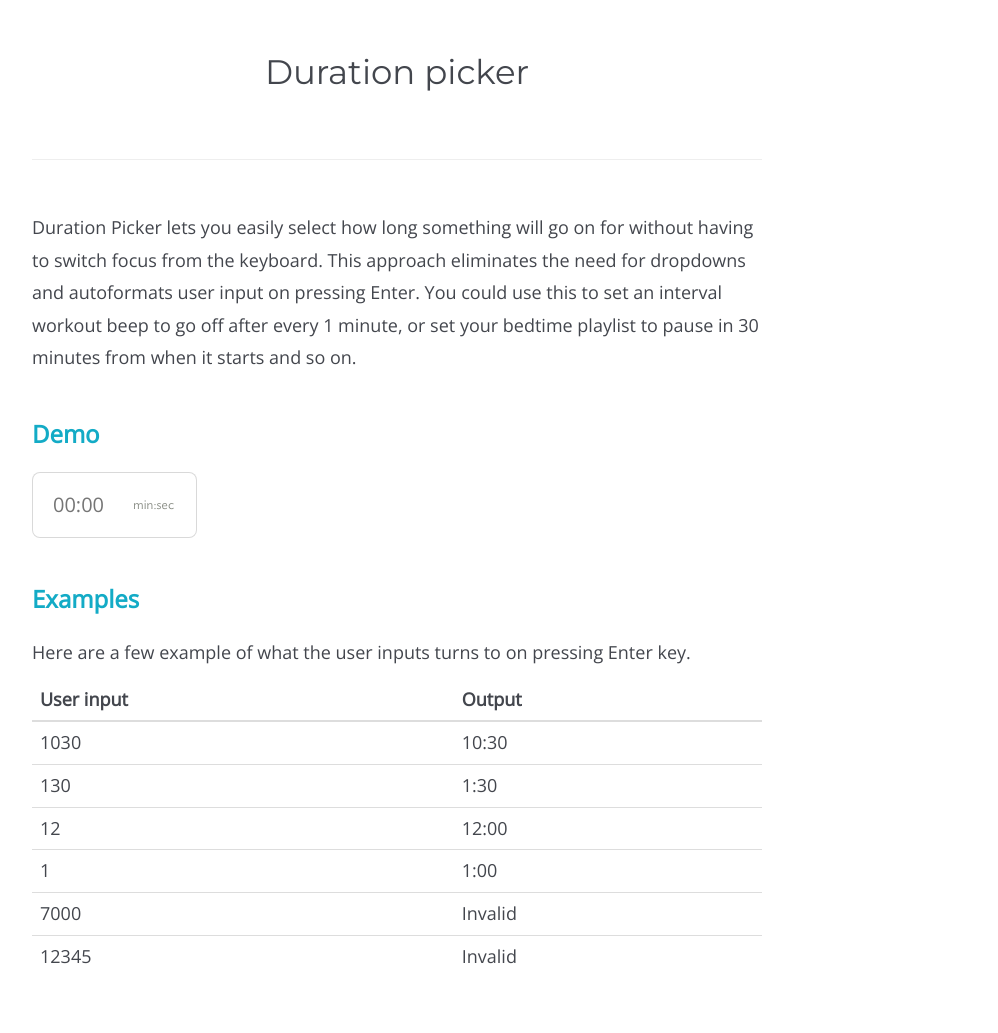
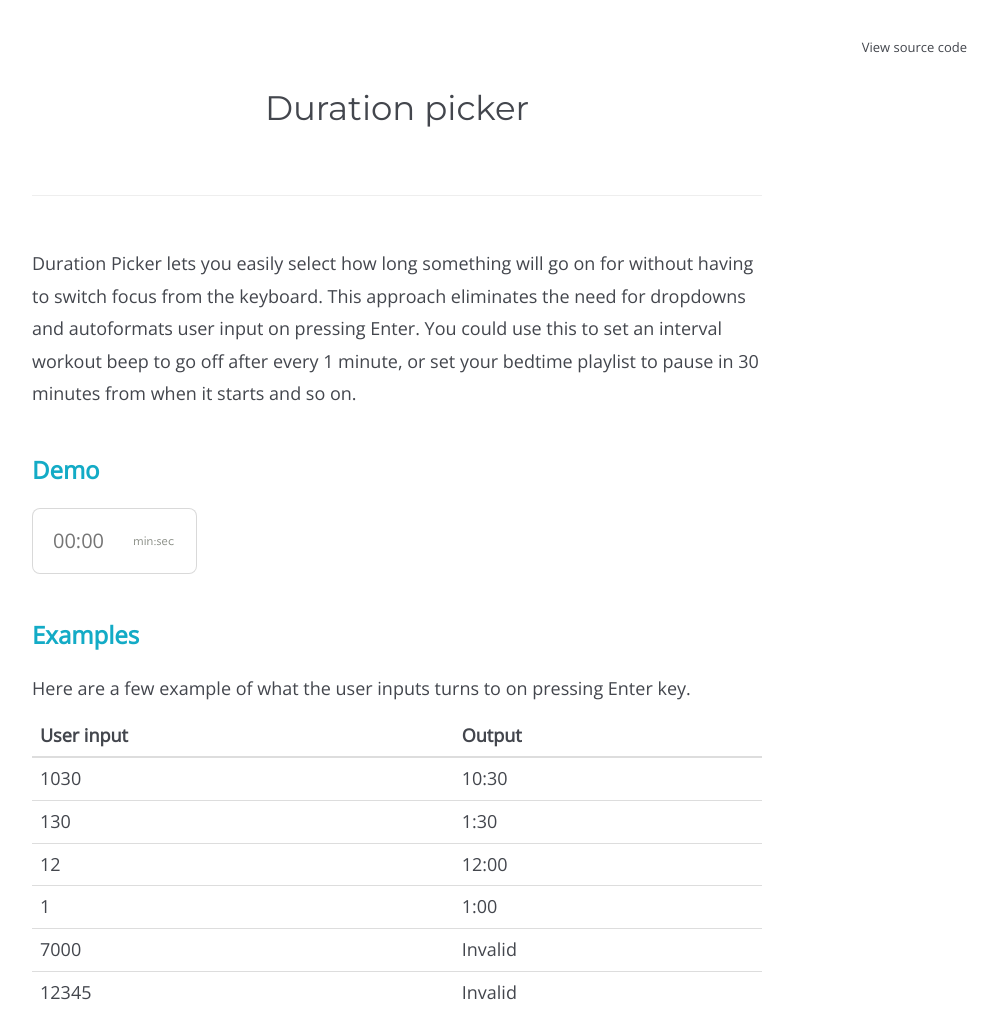
Before and after one commit to rebeccapanja/duration-picker, a plain HTML site: page index.html in a window 1280 px wide. Shown: the whole page, without its empty margins (243-1241 px from the left). Before the commit the page ends 997 px from the top, so only its background shows below. Drawn offline with nearby package versions, Linux system fonts and the light colour scheme; a script that the page names is missing.

Commit message:
Add link to source code on demo

```diff
--- a/css/main.less
+++ b/css/main.less
@@ -15,7 +15,6 @@ a {
 }
 
 nav {
-  display: none;
   margin-top: 2em;
 
   a {
--- a/index.html
+++ b/index.html
@@ -18,7 +18,7 @@
     <div class="container">
 
       <nav>
-        <a href="#">View source code</a>
+        <a href="https://github.com/rebeccapanja/duration-picker">View source code</a>
       </nav>
 
       <div class="col-md-8 col-md-offset-2">
```
Also changed, not shown: css/main.css.
